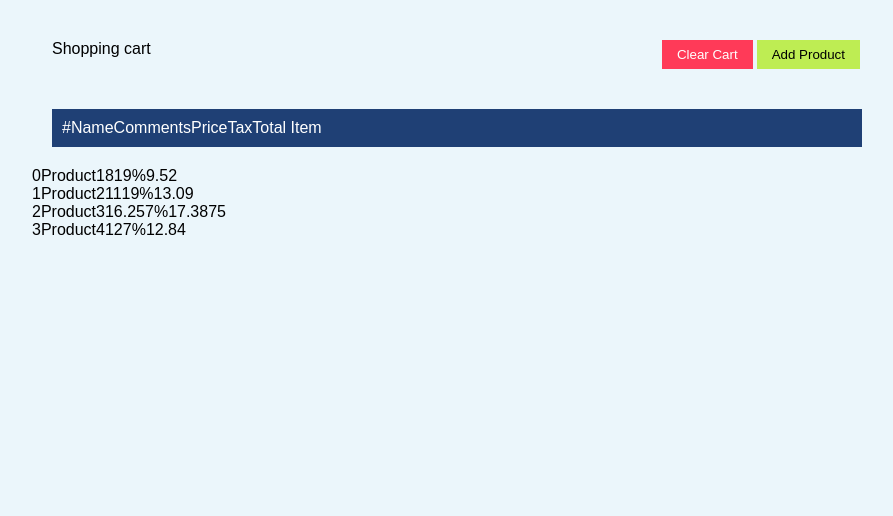
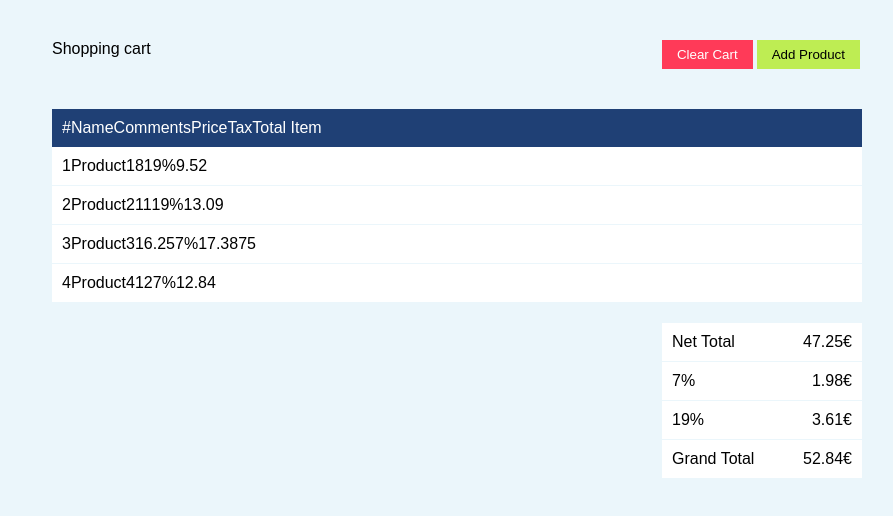
Before and after one commit to lukaszsobek/shopping-cart, a React (Create React App) app: page / in a window 1280 px wide. Shown: the top 516 px of the page, without its empty margins (183-1076 px from the left). Built offline with nearby package versions, Linux system fonts and the light colour scheme.

Commit message:
Refactor store + utils use

```diff
--- a/src/assets/styles/App.css
+++ b/src/assets/styles/App.css
@@ -58,16 +58,41 @@ button.add-item {
 .cart-content-header {
   background: var(--navy);
   color: var(--white);
-  margin: 20px;
+  margin: 20px 20px 0 20px;
   padding: 10px;
   display: flex;
-
 }
 
 .cart-item {
+  background: var(--white);
+  border-bottom: 1px solid var(--grey);
   display: flex;
+  padding: 10px;
+  margin: 0 20px;
 }
 
+/* == Cart Summary == */
+
+.cart-summary {
+  margin: 20px;
+  max-width: 200px;
+  margin-left: auto;
+}
+
+.net-total,
+.gross-total,
+.tax-rate {
+  background: var(--white);
+  border-bottom: 1px solid var(--grey);
+  display: flex;
+  justify-content: space-between;
+  padding: 5px;
+}
+
+.cart-summary .label,
+.cart-summary .value {
+  padding: 5px;
+}
 
 /* == Media Queries == */
 
--- a/src/components/App.js
+++ b/src/components/App.js
@@ -3,6 +3,7 @@ import '../assets/styles/App.css';
 
 import TopBar from "./TopBar/index";
 import CartContent from "./CartContent/index";
+import CartSummary from "./CartSummary/index";
 
 export default class App extends Component {
   render() {
@@ -10,6 +11,7 @@ export default class App extends Component {
       <div className="shopping-cart">
         <TopBar />
         <CartContent />
+        <CartSummary />
       </div>
     );
   }
--- a/src/components/CartContent/CartItems.js
+++ b/src/components/CartContent/CartItems.js
@@ -6,7 +6,8 @@ const CartItems = (props) => {
     return props.itemList.map((item, key) =>{
         return (
             <CartItem
-                number={ key }
+                key={ key }
+                number={ key + 1}
                 name={ item.name }
                 comments={ item.comments }
                 net_price={ item.net_price }
--- a/src/components/CartContent/index.js
+++ b/src/components/CartContent/index.js
@@ -3,8 +3,6 @@ import { connect } from "react-redux";
 
 import CartContentHeader from "./CartContentHeader";
 import CartItems from "./CartItems";
-
-import cartContent from "../../reducers/cartContent";
 
 class CartContent extends Component {
     render() {
@@ -18,7 +16,6 @@ class CartContent extends Component {
 }
 
 function mapStateToProps(state) {
-    console.log(state);
     return {
         cartContent: state.cartContent
     }
--- /dev/null
+++ b/src/components/CartSummary/index.js
@@ -0,0 +1,82 @@
+import React, { Component } from "react";
+import { connect } from "react-redux";
+
+import { currencyRound } from "../../utils";
+
+class CartSummary extends Component {
+
+    constructor(props) {
+        super(props);
+        this.cartSummary = this.calculateSummary(props.cartContent);
+    }
+
+    calculateSummary(itemArray) {
+
+        const summaryObj = {
+            net_total: 0,
+            gross_total: 0,
+            tax_breakdown: {}
+        };
+
+        itemArray.forEach((item, key) => {
+            const { tax, net_price } = item;
+
+            summaryObj.net_total += net_price;
+
+            summaryObj.gross_total += net_price + (net_price * tax / 100);
+
+            // summary of tax rates
+            summaryObj.tax_breakdown[tax] = summaryObj.tax_breakdown[tax]
+                ? summaryObj.tax_breakdown[tax] += net_price * tax / 100
+                : summaryObj.tax_breakdown[tax] = net_price * tax / 100;
+        });
+        return summaryObj;
+    }
+
+    constructTaxSummary(tax_breakdown) {
+
+        const outArr = [];
+
+        for(const item in tax_breakdown) {
+
+            const roundedTax = currencyRound(tax_breakdown[item]);
+
+            outArr.push(
+                <div className="tax-rate">
+                    <div className="label">{ item }%</div>
+                    <div className="value">{ roundedTax }&euro;</div>
+                </div>
+            );
+        }
+        return outArr;
+    }
+
+    render() {
+        const { net_total, gross_total, tax_breakdown } = this.cartSummary;
+
+        return (
+            <div className="cart-summary">
+
+                <div className="net-total">
+                    <div className="label">Net Total</div>
+                    <div className="value">{ net_total }&euro;</div>
+                </div>
+
+                {this.constructTaxSummary(tax_breakdown)}
+
+                <div className="gross-total">
+                    <div className="label">Grand Total</div>
+                    <div className="value">{ currencyRound(gross_total) }&euro;</div>
+                </div>
+            </div>
+        );
+    }
+}
+
+function mapStateToProps(state) {
+    return {
+        cartContent: state.cartContent
+    }
+}
+
+export default connect(mapStateToProps)(CartSummary);
--- a/src/index.js
+++ b/src/index.js
@@ -2,13 +2,12 @@ import React from 'react';
 import ReactDOM from 'react-dom';
 
 import { Provider } from "react-redux";
-import { createStore } from "redux";
 
 import App from './components/App';
-import reducers from "./reducers";
+import store from "./store/index";
 
 ReactDOM.render(
-    <Provider store={createStore(reducers)}>
+    <Provider store={store}>
         <App />
     </Provider>,
     document.getElementById('root')
--- /dev/null
+++ b/src/store/index.js
@@ -0,0 +1,5 @@
+import { createStore } from "redux";
+import rootReducer from "../reducers/index";
+
+const store = createStore(rootReducer);
+export default store;
--- /dev/null
+++ b/src/utils/currencyRound.js
@@ -0,0 +1,4 @@
+// the calculations below are inaccurate and just an example
+export default function currencyRound(value) {
+    return Math.round(value*100)/100;
+}
--- /dev/null
+++ b/src/utils/index.js
@@ -0,0 +1,5 @@
+import currencyRound from "./currencyRound";
+
+export {
+    currencyRound
+}
```
Also changed, not shown: 1 other file (tests, documents, lock files or other folders).
